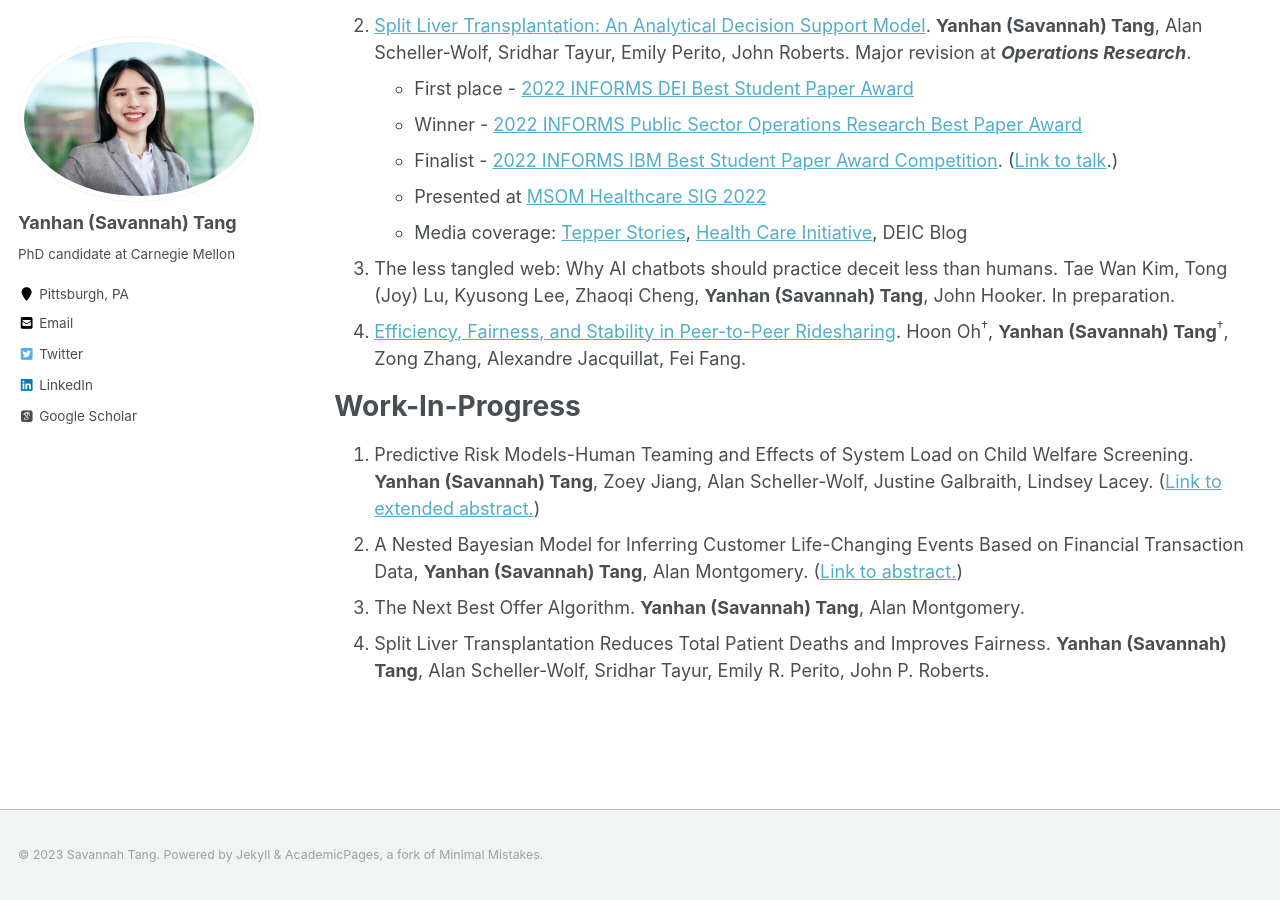
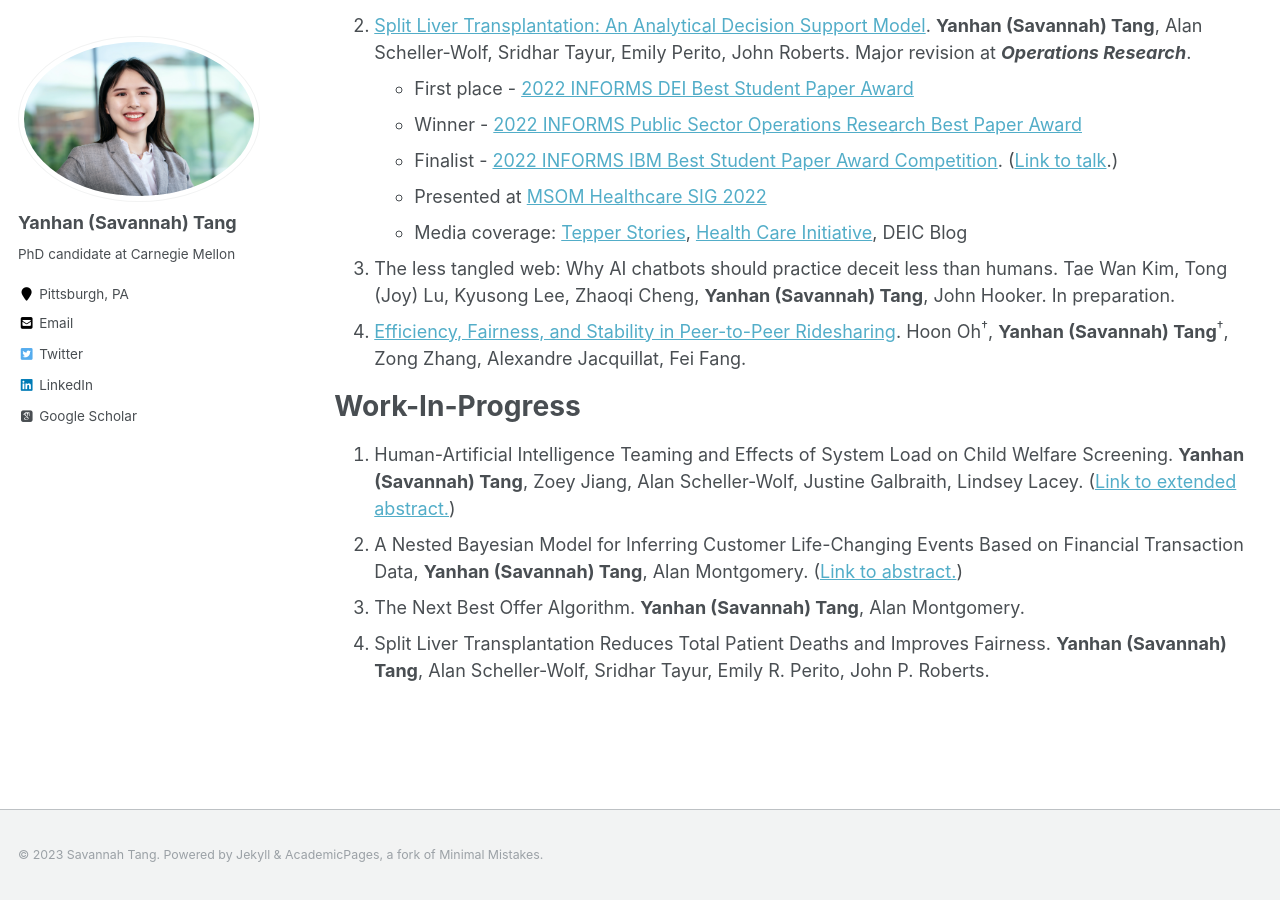
Before and after one commit to savytang/savytang.github.io, a Jekyll site: the page built from _pages/researches.md, in a window 1280 px wide and 900 px high, scrolled down 564 px. Built offline with Jekyll 4.4.1, drawn with Linux system fonts in a browser that asks for light colours; some web fonts are replaced.

Commit message:
CYF title
human-AI

```diff
--- a/_pages/researches.md
+++ b/_pages/researches.md
@@ -30,7 +30,7 @@ author_profile: true
 
 # Work-In-Progress
 
-1. Predictive Risk Models-Human Teaming and Effects of System Load on Child Welfare Screening. __Yanhan (Savannah) Tang__, Zoey Jiang, Alan Scheller-Wolf, Justine Galbraith, Lindsey Lacey. ([Link to extended abstract.](../files/abstract_CYF.pdf))
+1. Human-Artificial Intelligence Teaming and Effects of System Load on Child Welfare Screening. __Yanhan (Savannah) Tang__, Zoey Jiang, Alan Scheller-Wolf, Justine Galbraith, Lindsey Lacey. ([Link to extended abstract.](../files/abstract_CYF.pdf))
 1. A Nested Bayesian Model for Inferring Customer Life-Changing Events Based on Financial Transaction Data, __Yanhan (Savannah) Tang__, Alan Montgomery. ([Link to abstract.](../files/abstract_pnc.pdf))
 1. The Next Best Offer Algorithm. __Yanhan (Savannah) Tang__, Alan Montgomery.
 1. Split Liver Transplantation Reduces Total Patient Deaths and Improves Fairness. __Yanhan (Savannah) Tang__, Alan Scheller-Wolf, Sridhar Tayur, Emily R. Perito, John P. Roberts.
```
Also changed, not shown: 2 other files.
